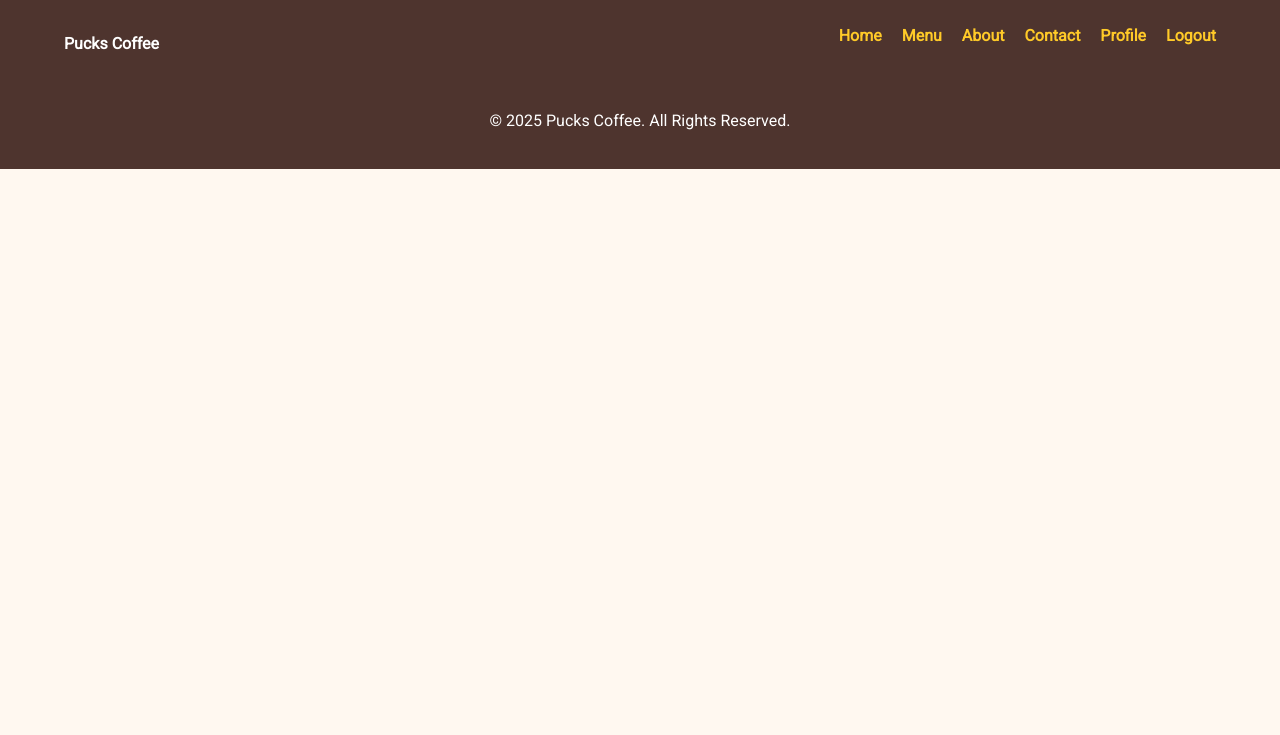
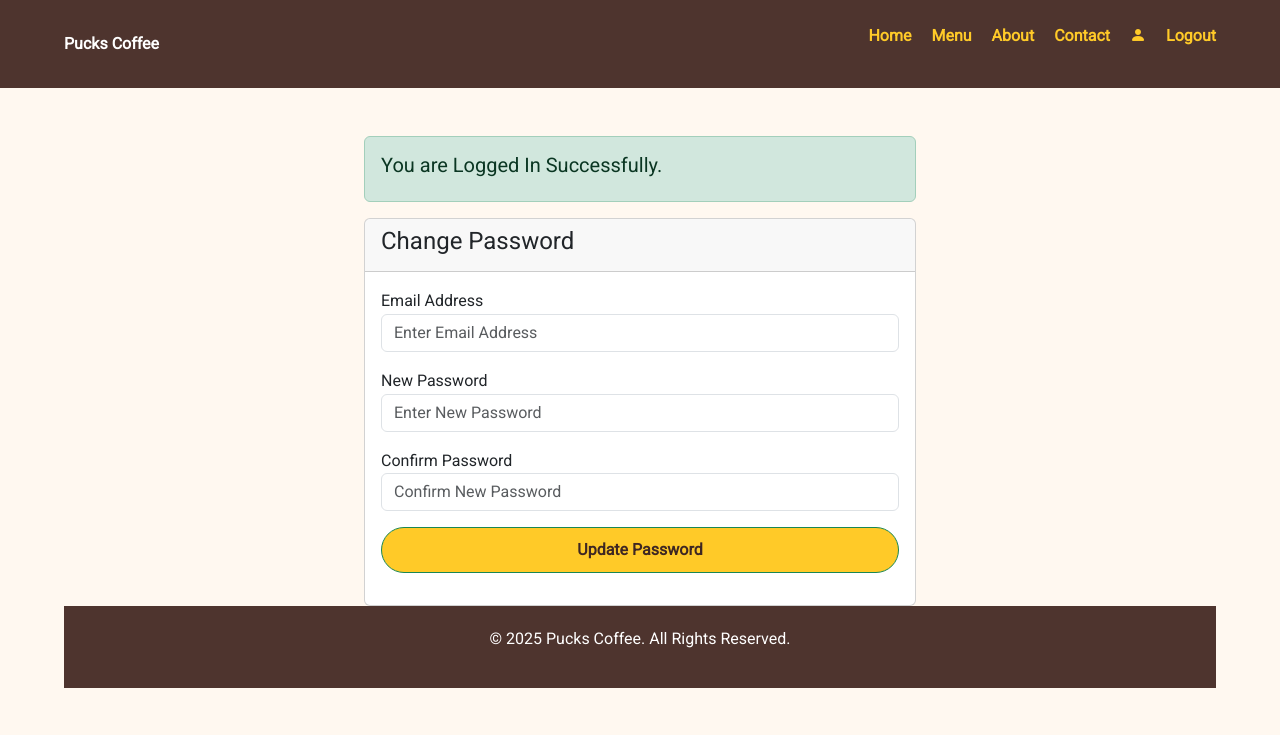
Before and after one commit to yieqian5520/PROJECT_G01_01, a PHP site: page /Master/password-change.php in a window 1280 px wide. Shown: the top 735 px of the page. Run offline with PHP 8.4, Linux system fonts and the light colour scheme; the visitor is signed in with stand-in values (Sample User, id 1).

Commit message:
Add Password change and reset

```diff
--- a/customer_guest/includes/header.php
+++ b/customer_guest/includes/header.php
@@ -37,7 +37,12 @@
             <li><a href="menu.php" class="active">Menu</a></li>
             <li><a href="about.php" class="active">About</a></li>
             <li><a href="contact.php" class="active">Contact</a></li>
-            <li><a href="dashboard.php" class="active">Profile</a></li>
+            <li>
+    <a href="dashboard.php" class="active">
+        <i class="bi bi-person-fill"></i>
+    </a>
+</li>
+
             <?php if(!isset($_SESSION['authenticated'])): ?>
             <li><a href="register.php" class="active">Register</a></li>
             <li><a href="login.php" class="active">Login</a></li>
--- a/customer_guest/password-change.php
+++ b/customer_guest/password-change.php
@@ -1,11 +1,61 @@
 <?php
 session_start();
 
-$page_title = "Password Change Form";
+$page_title = "Password Change Update Form";
 include_once __DIR__ . "/includes/header.php";
 ?>
 
+<div class="py-5">
+ <div class="container">
+        <div class="row justify-content-center">
+            <div class="col-md-6">
 
+            <?php
+            if(isset($_SESSION['status']))
+            {
+                ?>
+                <div class="alert alert-success">
+                    <h5><?= $_SESSION['status'];?></h5>
+                </div>
+                <?php
+                unset($_SESSION['status']);
+            }
+            ?>
+                <div class="card">
+                    <div class="card-header">
+                        <h4>Change Password</h4>
+                    </div>
+
+                    <div class="card-body">
+
+                        <form action="password-reset-code.php" method="POST">
+
+                            <input type="hidden" value="<?php if(isset($_GET['token'])){echo $_GET['token'];} ?>">
+
+                            <div class="form-group mb-3">
+                                <label>Email Address</label>
+                                <input type="password" name="email" value="<?php if(isset($_GET['email'])){echo $_GET['email'];} ?>" class="form-control" placeholder="Enter Email Address" required>
+                            </div>
+
+                            <div class="form-group mb-3">
+                                <label>New Password</label>
+                                <input type="password" name="new_password" class="form-control" placeholder="Enter New Password" required>
+                            </div>
+
+                            <div class="form-group mb-3">
+                                <label>Confirm Password</label>
+                                <input type="password" name="confirm_password" class="form-control" placeholder="Confirm New Password" required>
+                            </div>
+
+                            <div class="form-group mb-3">
+                                <button type="submit" name="password_update" class="btn btn-success w-100">Update Password</button>
+                            </div>
+
+                        </form>
+
+                    </div>
+                </div>
+</div>
 
 
 <?php
--- a/customer_guest/password-reset.php
+++ b/customer_guest/password-reset.php
@@ -25,7 +25,7 @@ include_once __DIR__ . "/includes/header.php";
 
                     <div class="card-body">
 
-                        <form action="" method="POST">
+                        <form action="password-reset-code.php" method="POST">
 
                             <div class="mb-3">
                                 <label>Email Address</label>
```
Also changed, not shown: customer_guest/password-reset-code.php (+98 -1 lines).
